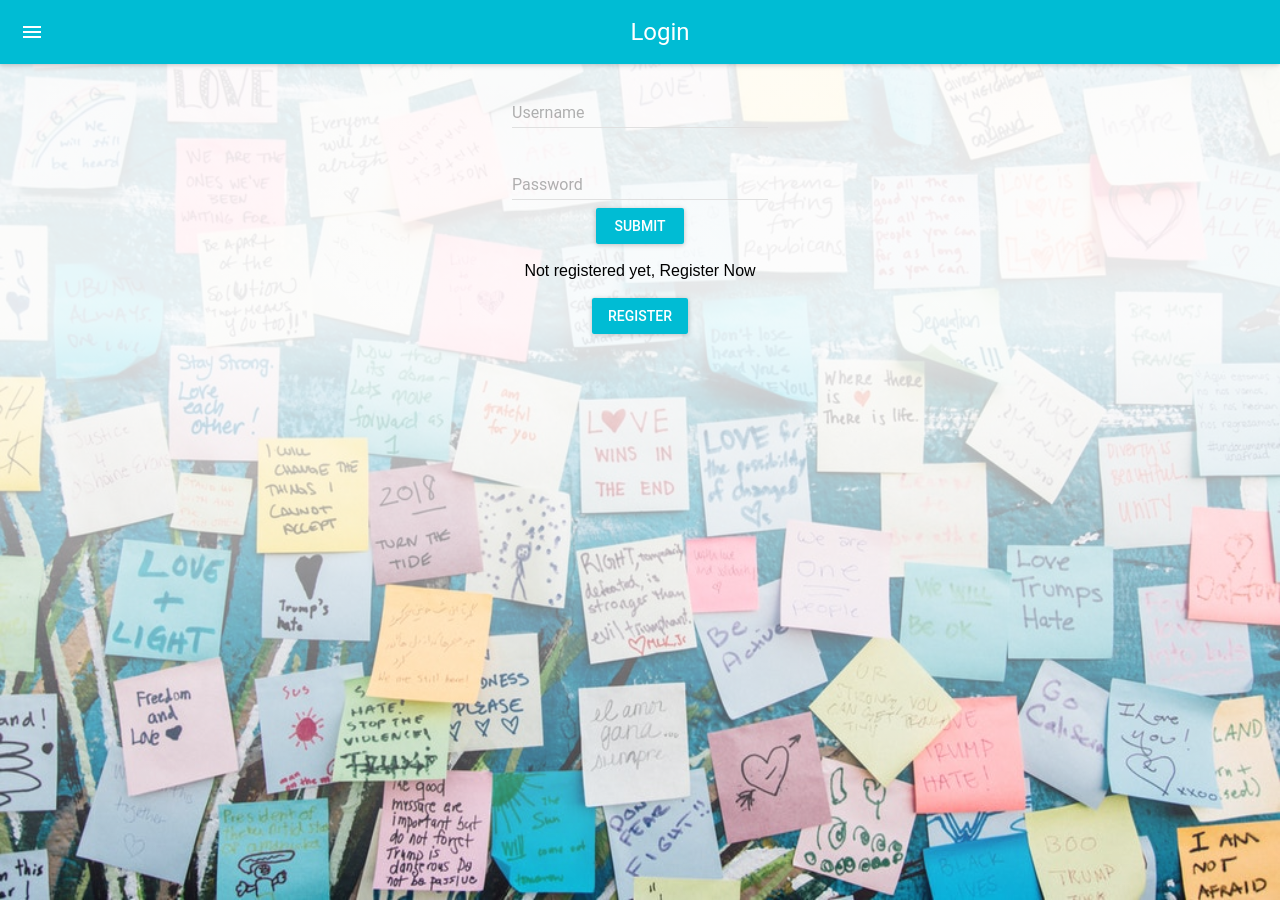
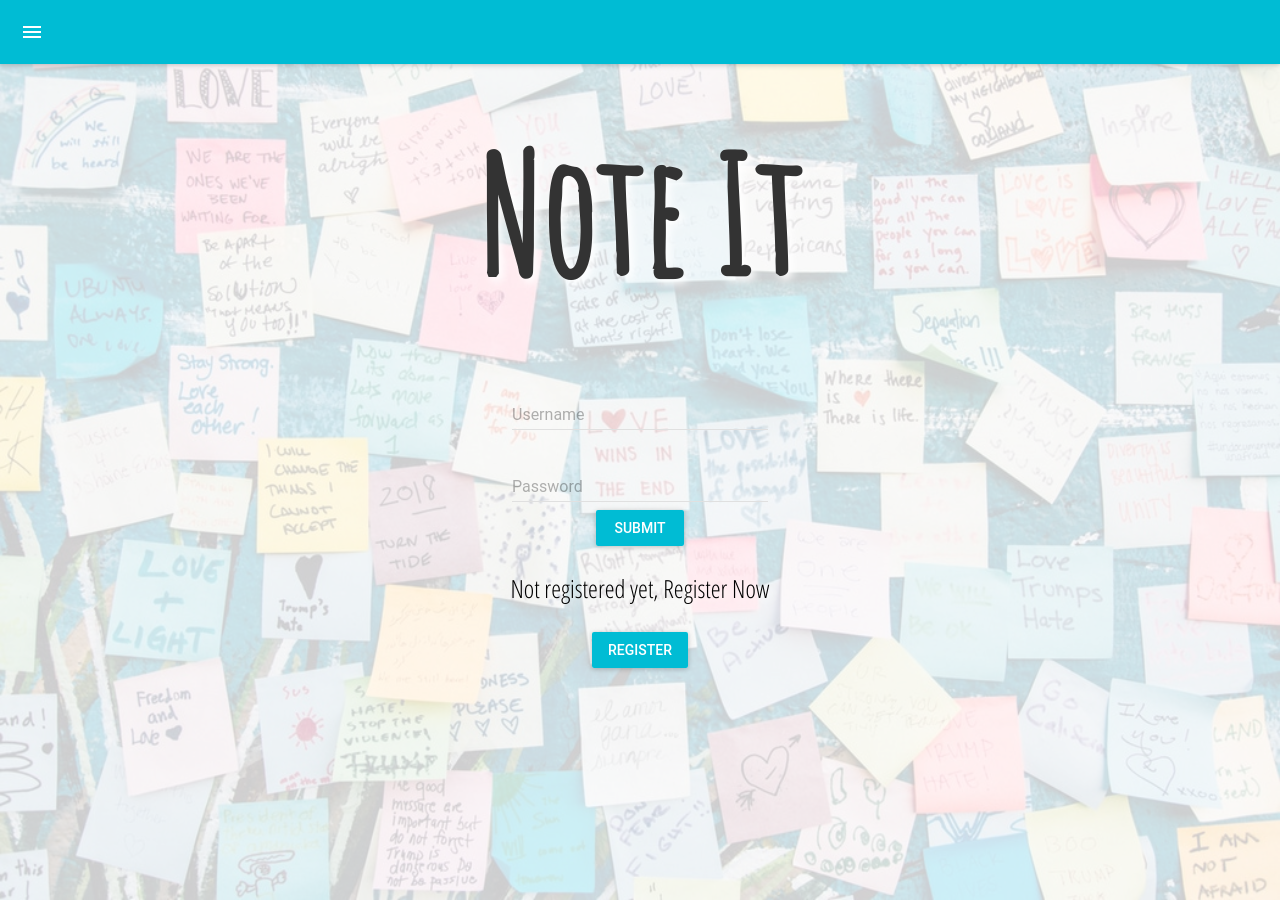
Before and after one commit to ashratigan/note-it-client, a React (Create React App) app: page / in a window 1280 px wide. Built offline with nearby package versions, Linux system fonts and the light colour scheme; what react-tap-event-plugin would draw is missing.

Commit message:
Added google fonts and updated styling of login

```diff
--- a/src/components/Login.js
+++ b/src/components/Login.js
@@ -6,6 +6,7 @@ import RaisedButton from 'material-ui/RaisedButton';
 import TextField from 'material-ui/TextField';
 import {UploadScreen} from './UploadScreen.js';
 import {Board} from './Board.js'
+import '../styles/Login.css'
 // import {Note} from './Note.js'
 // import {Header} from './Header.js'
 
@@ -95,15 +96,18 @@ class Login extends Component {
       });
   }
 
+
   render() {
     return (
       <div>
         <MuiThemeProvider>
           <div>
           <AppBar
-             title="Login"
 
            />
+           <div className="title">
+             <h1>Note It</h1>
+           </div>
            <TextField
              hintText="Enter your Email"
              name="credentials[email]"
--- a/src/components/Loginscreen.js
+++ b/src/components/Loginscreen.js
@@ -60,19 +60,17 @@ class Loginscreen extends Component {
         <div className="loginInfo">
           {this.state.loginscreen}
           <div>
-          <br/>
+            <div className="loginMessage">
               {this.state.loginmessage}
+            </div>
             <br/>
             <MuiThemeProvider>
               <div>
-              <br/>
                 <RaisedButton label={this.state.buttonLabel} primary={true} onClick={(event) => this.handleClick(event)}/>
-              <br/>
             </div>
             </MuiThemeProvider>
           </div>
         </div>
-
       </div>
     );
   }
--- a/src/styles/App.css
+++ b/src/styles/App.css
@@ -1,5 +1,8 @@
+@import url('https://fonts.googleapis.com/css?family=Josefin+Sans|Amatic+SC|Sacramento|Open+Sans+Condensed:300,700');
+
 .App {
   text-align: center;
+  font-family: 'Open Sans Condensed', sans-serif;
 }
 
 .Board {
@@ -18,3 +21,7 @@
   margin: 30px 50px 0 50px;
   /* padding: 100px; */
 }
+
+p {
+  font-size: 20px;
+}
--- /dev/null
+++ b/src/styles/Login.css
@@ -0,0 +1,15 @@
+/* @import url('https://fonts.googleapis.com/css?family=Josefin+Sans|Amatic+SC|Sacramento'); */
+
+.title {
+    /* margin: 80px 0 10px 0; */
+    font-size: 80px;
+    /* font-family: 'Josefin Sans', cursive; */
+    font-family: 'Amatic SC', cursive;
+    /* font-family: 'Sacramento', cursive; */
+    color: #333;
+    text-shadow: 4px 4px 8px #fff;
+}
+
+h1 {
+    margin: 50px;
+}
--- a/src/styles/LoginScreen.css
+++ b/src/styles/LoginScreen.css
@@ -9,8 +9,8 @@
 }
 
 .loginInfo {
-    background: linear-gradient(to bottom, rgba(255,255,255, 0.9) 35%, rgba(255,255,255, 0) 100%);
-    /* background:  rgba(255,255,255, 0.8); */
+    /* background: linear-gradient( rgba(255,255,255, 0.3) 0%, rgba(255,255,255, .95) 40%, rgba(255,255,255, 0.95) 70%, rgba(255,255,255, 0.3) 100%); */
+    background:  rgba(255,255,255, 0.8);
     padding-bottom: 20px;
     height: 900px;
 }
@@ -18,3 +18,9 @@
 input {
     color: black;
 }
+
+.loginMessage {
+    font-size: 25px;
+    text-shadow: 4px 4px 8px #fff;
+    margin: 25px 0 5px 0;
+}
--- a/src/styles/Note.css
+++ b/src/styles/Note.css
@@ -23,3 +23,12 @@
 .content {
     min-height: 250px;
 }
+
+p {
+    margin: 15px
+}
+
+h4 {
+    margin: 15px;
+    font-weight: 700;
+}
```
Lines whose indentation alone changed are shown as unchanged.
